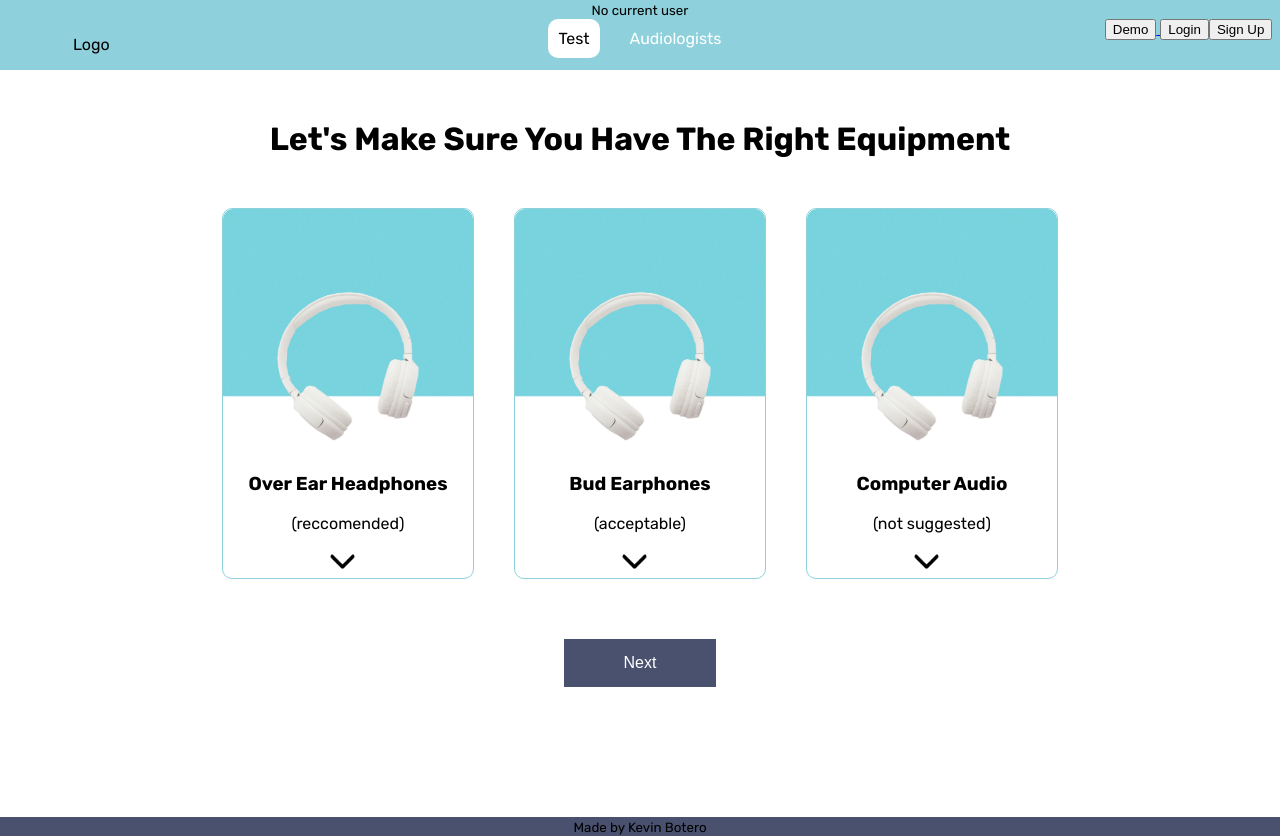
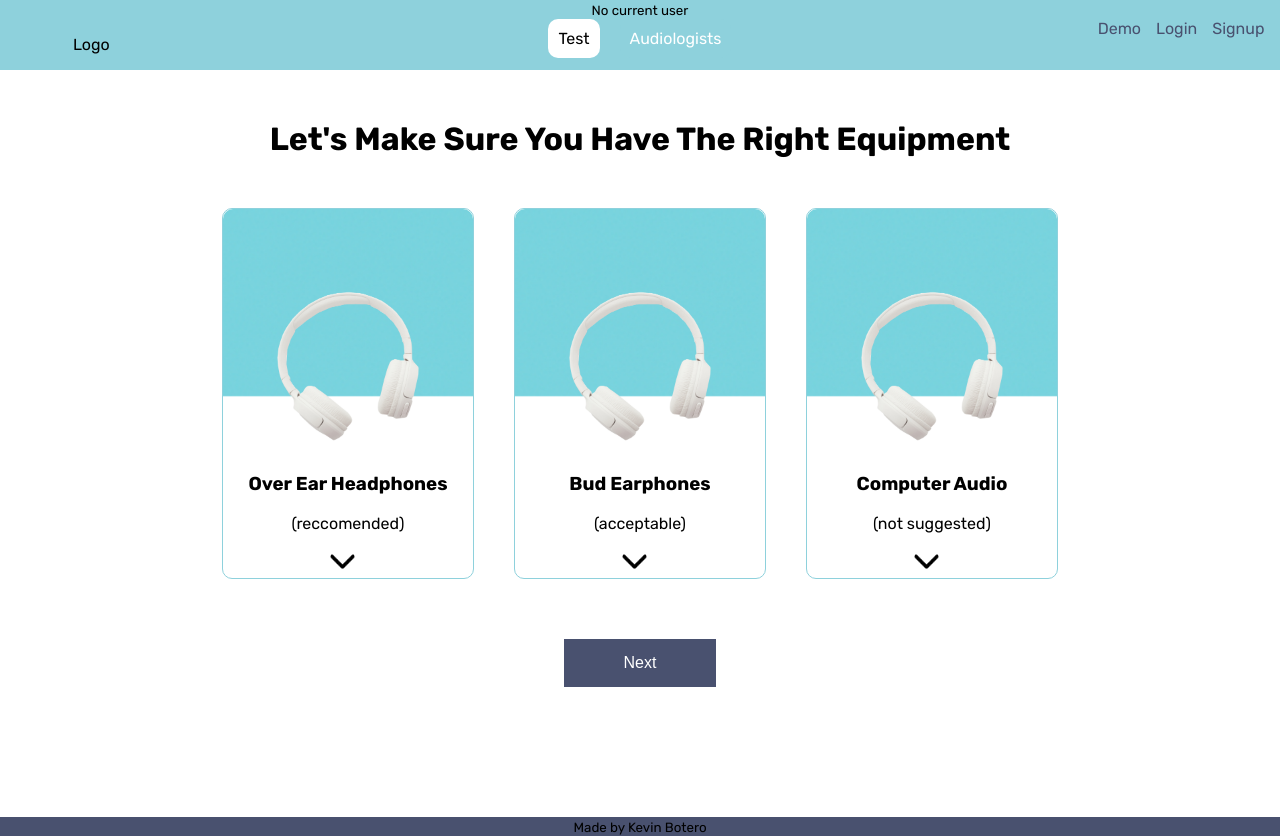
Before and after one commit to kbotero201/aud-frontend, a React (Create React App) app: page / in a window 1280 px wide. Built offline with nearby package versions, Linux system fonts and the light colour scheme.

Commit message:
login buttons

```diff
--- a/src/App.css
+++ b/src/App.css
@@ -364,6 +364,12 @@ html, body {
   justify-content: center;
 }
 
+.flex-container a{
+  text-decoration: none;
+  color: #49516F;
+  margin-right: 15px;
+}
+
 /*----------- LOGIN BUTTONS END -----------*/
 
 
--- a/src/App.js
+++ b/src/App.js
@@ -15,7 +15,7 @@ import StartTest from "./Pages/StartTest/Main.js"
 function App() {
 
   const [currentUser, setCurrentUser] = useState(null)
-  const [equipment, setEquipment] = useState("test equip")
+  const [equipment, setEquipment] = useState("Audio type used")
   const [tags, setTags] = useState(null)
 
   useEffect(()=> {
@@ -88,7 +88,7 @@ function App() {
       </div>
 
       <div className="Footer">
-        <small>Made by Kevin Botero</small>
+        <small> Made by Kevin Botero </small>
       </div>
 
       </div>
--- a/src/Components/Graph.js
+++ b/src/Components/Graph.js
@@ -76,7 +76,7 @@ import Chart from "chart.js";
         <div>
             { resultText }
             <canvas id="myChart" width="50" height="50" />
-            <button id='link' download='filename.png'> Save as Image </button>
+            {/*<button id='link' download='filename.png'> Save as Image </button>*/}
 
 
         </div>
--- a/src/Components/LoginButtons.js
+++ b/src/Components/LoginButtons.js
@@ -25,19 +25,16 @@ function LoginButtons({currentUser, setCurrentUser}) {
 
     return (
         <div className="flex-container">
-          <div>
+
             {currentUser ?
-              <Link to={"./"}> <button onClick={handleLogout}> Logout </button> </Link> :
+              <div><Link to={"./"} onClick={handleLogout}> Logout</Link></div> :
               <React.Fragment>
-                <Link to={"./"}> <button onClick={handleLogin}> Demo </button> </Link>
-                <Link to={"./login"}> <button > Login </button> </Link>
+                <div><Link to={"./"} onClick={handleLogin}> Demo </Link></div>
+                <div><Link to={"./login"}> Login </Link></div>
+                <div><Link to={"./sign-up"}> Signup </Link></div>
               </React.Fragment>
             }
-          </div>
-          <div>
-            {currentUser ?  null : <Link to={"./sign-up"}><button > Sign Up </button></Link> }
 
-          </div>
         </div>
     )
   }
--- a/src/Components/UserTestCard.js
+++ b/src/Components/UserTestCard.js
@@ -46,8 +46,8 @@ function UserTestCard({test, handleDeletedTest}){
                     {showGraph?
                         <React.Fragment>
                             <div>
-                                <button><a href="mailto: ?subject=Please Take a Look At My Audiogram.&body=Here is my Hearing Test Audiogram I took on Audzi. Would you please take a look?"> Email My Result </a></button>
-                                <button id='link' download='filename.png'> Download </button>
+                                <button className='alt-large-button'><a href="mailto: ?subject=Please Take a Look At My Audiogram.&body=Here is my Hearing Test Audiogram I took on Audzi. Would you please take a look?"> Email My Result </a></button>
+                                <button className='alt-large-button' id='link' download='filename.png'> Download </button>
                             </div>
                             <div onClick={handleGraphClick}>
                             <div>
--- a/src/Pages/StartTest/EquipmentCard.js
+++ b/src/Pages/StartTest/EquipmentCard.js
@@ -3,22 +3,21 @@ import React, {useState} from 'react'
 function EquipmentCard({data: {title, suggestion, image, moreList}, setEquipment}){
 
     const [showMore, setShowMore] = useState(false)
-    const [isSelected, setIsSelected] = useState(false)
+    //const [isSelected, setIsSelected] = useState(false)
 
     function handleCardClick(){
         setShowMore((showMore) => !showMore)
     }
 
     function handleSelectedClick(){
-        setEquipment(title)
-        setIsSelected(true)
+        setEquipment("Using " + title)
+        //setIsSelected(true)
     }
 
     const listItems = moreList.map((item) => (
         <li key={item}> {item} </li>
     ))
 
-    console.log(moreList)
 
     return(
         <div>
```
Also changed, not shown: 1 other file (tests, documents, lock files or other folders).
